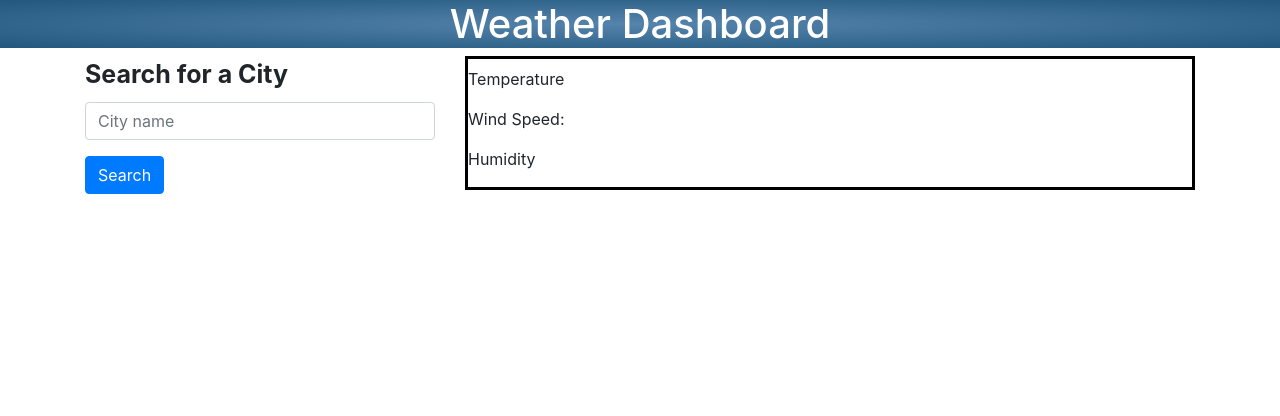
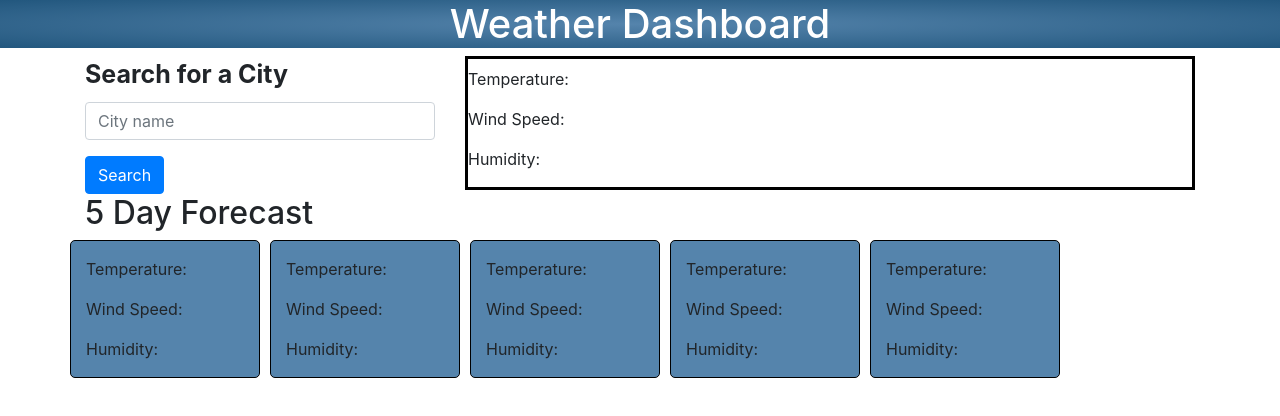
Before and after one commit to teedaa/weather-dashboard, a plain HTML site: page index.html in a window 1280 px wide. Drawn offline with nearby package versions, Linux system fonts and the light colour scheme.

Commit message:
Add forecast cards

```diff
--- a/assets/script.js
+++ b/assets/script.js
@@ -56,6 +56,7 @@ $(document).ready(function(){
 
                })
 
+
         }
         )
     })
--- a/assets/style.css
+++ b/assets/style.css
@@ -18,3 +18,10 @@
     flex-direction: column;
     padding-right: 5%;
 }
+
+.future{
+    background:#5584AC;
+    border: solid 1px black;
+    border-radius: 5px;
+    margin-right: 10px;
+}
--- a/index.html
+++ b/index.html
@@ -34,14 +34,48 @@
             <div class="col-sm-8">
                 <div class="current-weather" id="currentWeather">
                     <h3 class="city-name" class="current-city" id="currentCity"></h3>
-                    <p class="currentW" id="currentTemp">Temperature </p>
+                    <p class="currentW" id="currentTemp">Temperature: </p>
                     <p class="currentW"  id="currentWind">Wind Speed:</p>
-                    <p class="currentW" id="currentHumidity">Humidity</p>
+                    <p class="currentW" id="currentHumidity">Humidity:</p>
                 </div>
             </div>
 
             <!--Future Forecast-->
-            <div id="futureWeather">
+            <div class="col-sm-12"id="futureWeather">
+                <h2>5 Day Forecast</h2>
+                <div class="row">
+                    <div class="col-sm-2 future">
+                        <p class ="future-date" id="futureDate1"></p>
+                        <p class="futureW" id="futureTemp1">Temperature: </p>
+                        <p class="futureW"  id="futuretWind1">Wind Speed:</p>
+                        <p class="futureW" id="futureHumidity1">Humidity:</p>
+                    </div>
+                    <div class="col-sm-2 future">
+                        <p class ="future-date" id="futureDate2"></p>
+                        <p class="futureW" id="futureTemp2">Temperature: </p>
+                        <p class="futureW"  id="futuretWind2">Wind Speed:</p>
+                        <p class="futureW" id="futureHumidity2">Humidity:</p>
+                    </div>
+                    <div class="col-sm-2 future">
+                        <p class ="future-date" id="futureDate3"></p>
+                        <p class="futureW" id="futureTemp3">Temperature: </p>
+                        <p class="futureW"  id="futuretWind3">Wind Speed:</p>
+                        <p class="futureW" id="futureHumidity3">Humidity:</p>
+                    </div>
+                    <div class="col-sm-2 future">
+                        <p class ="future-date" id="futureDate4"></p>
+                        <p class="futureW" id="futureTemp4">Temperature: </p>
+                        <p class="futureW"  id="futuretWind4">Wind Speed:</p>
+                        <p class="futureW" id="futureHumidity4">Humidity:</p>
+                    </div>
+                    <div class="col-sm-2 future">
+                        <p class ="future-date" id="futureDate5"></p>
+                        <p class="futureW" id="futureTemp5">Temperature: </p>
+                        <p class="futureW"  id="futuretWind5">Wind Speed:</p>
+                        <p class="futureW" id="futureHumidity5">Humidity:</p>
+                    </div>
+                </div>
+
 
             </div>
         </div>
```
